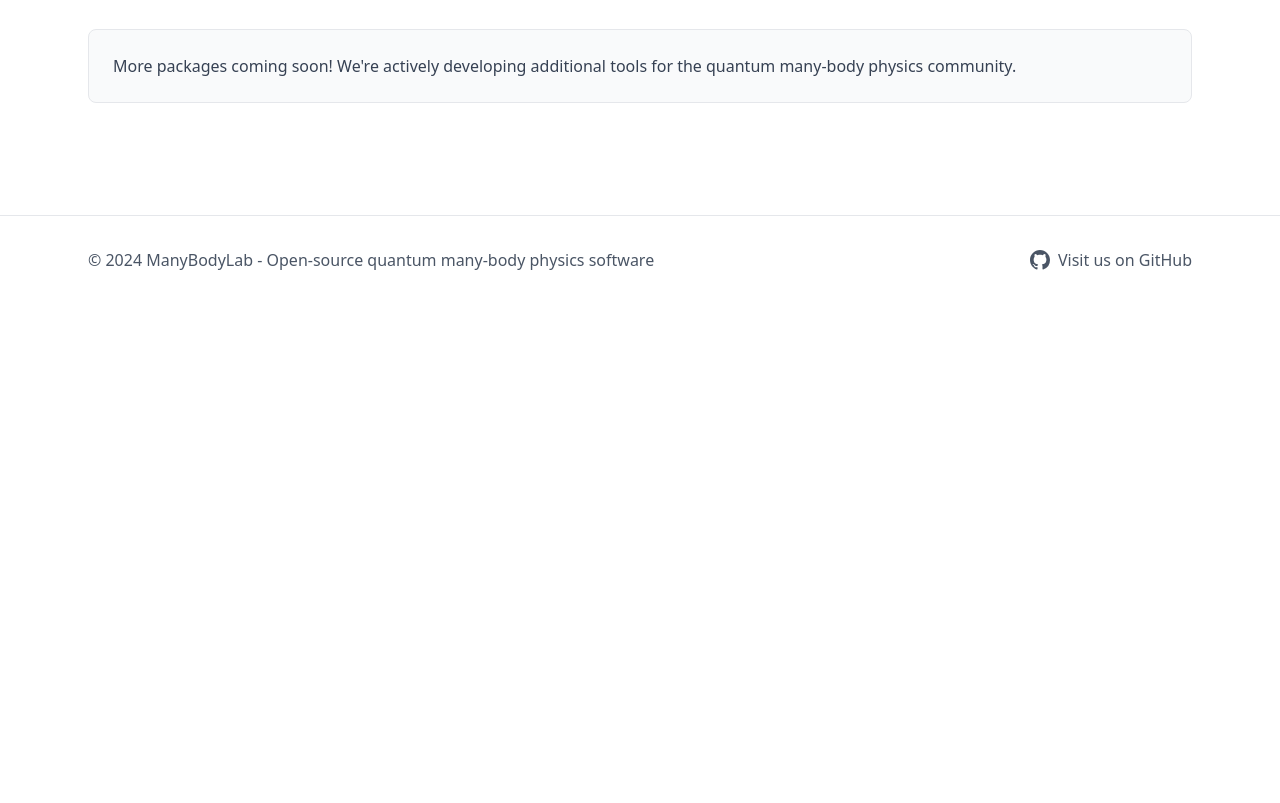
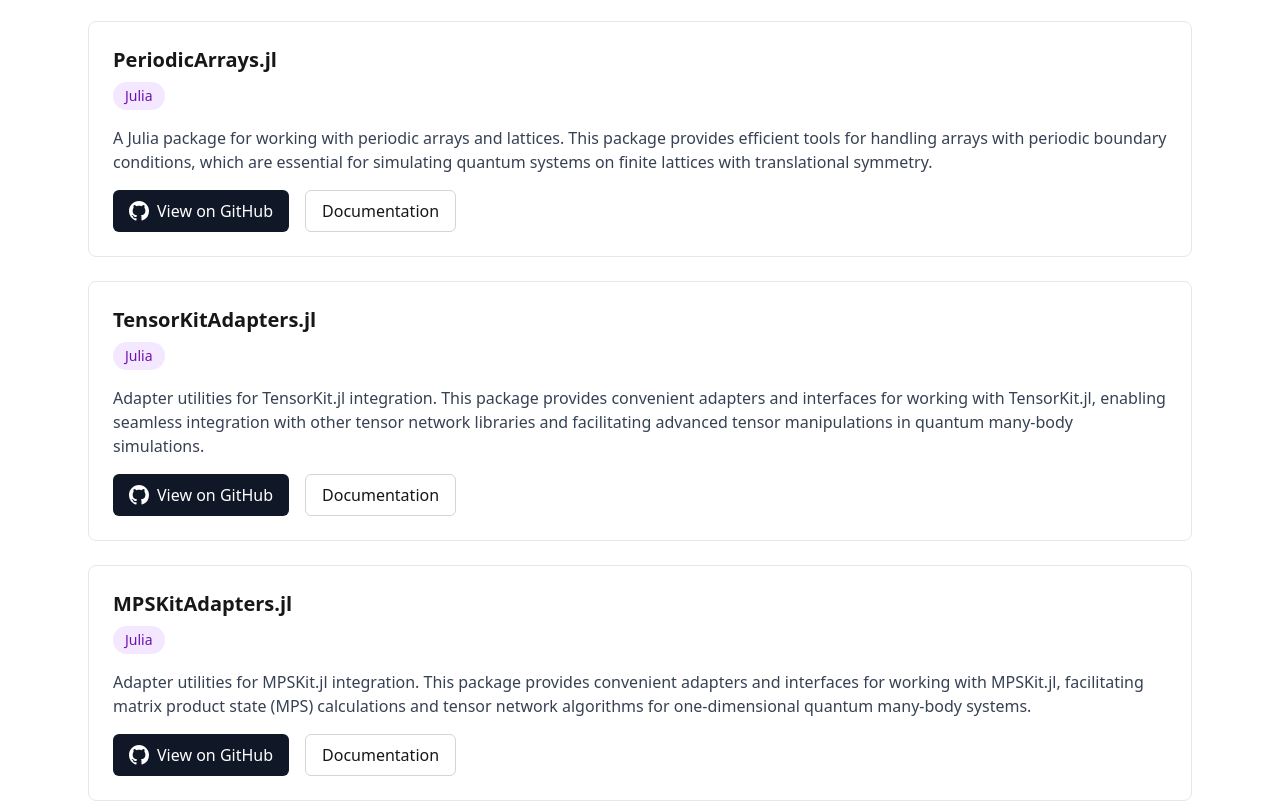
Before and after one commit to ManyBodyLab/manybodylabwebsite, a Next.js app: page / in a window 1280 px wide. Shown: the part 840-1643 px from the top of the page. Before the commit the page ends 1144 px from the top, so only its background shows below. Built offline with nearby package versions, Linux system fonts and the light colour scheme.

Commit message:
Add PeriodicArrays.jl, TensorKitAdapters.jl, and MPSKitAdapters.jl packages to website
Co-authored-by: AFeuerpfeil <36232041+AFeuerpfeil@users.noreply.github.com>

```diff
--- a/src/app/page.tsx
+++ b/src/app/page.tsx
@@ -90,13 +90,144 @@ export default function Home() {
                 </a>
               </div>
             </div>
-          </div>
 
-          <div className="mt-8 p-6 bg-gray-50 dark:bg-gray-900 rounded-lg border border-gray-200 dark:border-gray-800">
-            <p className="text-gray-700 dark:text-gray-300">
-              More packages coming soon! We&apos;re actively developing additional tools
-              for the quantum many-body physics community.
-            </p>
+            {/* PeriodicArrays.jl Card */}
+            <div className="border border-gray-200 dark:border-gray-800 rounded-lg p-6 hover:shadow-lg transition-shadow">
+              <div className="flex items-start justify-between mb-4">
+                <div>
+                  <h3 className="text-xl font-semibold mb-2">
+                    PeriodicArrays.jl
+                  </h3>
+                  <span className="inline-block px-3 py-1 text-sm bg-purple-100 dark:bg-purple-900 text-purple-800 dark:text-purple-200 rounded-full">
+                    Julia
+                  </span>
+                </div>
+              </div>
+              <p className="text-gray-700 dark:text-gray-300 mb-4">
+                A Julia package for working with periodic arrays and lattices. This package
+                provides efficient tools for handling arrays with periodic boundary conditions,
+                which are essential for simulating quantum systems on finite lattices with
+                translational symmetry.
+              </p>
+              <div className="flex gap-4">
+                <a
+                  href="https://github.com/ManyBodyLab/PeriodicArrays.jl"
+                  target="_blank"
+                  rel="noopener noreferrer"
+                  className="inline-flex items-center px-4 py-2 bg-gray-900 dark:bg-gray-100 text-white dark:text-gray-900 rounded-md hover:bg-gray-800 dark:hover:bg-gray-200 transition-colors"
+                >
+                  <svg
+                    className="w-5 h-5 mr-2"
+                    fill="currentColor"
+                    viewBox="0 0 24 24"
+                    xmlns="http://www.w3.org/2000/svg"
+                  >
+                    <path d="M12 0C5.37 0 0 5.37 0 12c0 5.31 3.435 9.795 8.205 11.385.6.105.825-.255.825-.57 0-.285-.015-1.23-.015-2.235-3.015.555-3.795-.735-4.035-1.41-.135-.345-.72-1.41-1.23-1.695-.42-.225-1.02-.78-.015-.795.945-.015 1.62.87 1.845 1.23 1.08 1.815 2.805 1.305 3.495.99.105-.78.42-1.305.765-1.605-2.67-.3-5.46-1.335-5.46-5.925 0-1.305.465-2.385 1.23-3.225-.12-.3-.54-1.53.12-3.18 0 0 1.005-.315 3.3 1.23.96-.27 1.98-.405 3-.405s2.04.135 3 .405c2.295-1.56 3.3-1.23 3.3-1.23.66 1.65.24 2.88.12 3.18.765.84 1.23 1.905 1.23 3.225 0 4.605-2.805 5.625-5.475 5.925.435.375.81 1.095.81 2.22 0 1.605-.015 2.895-.015 3.3 0 .315.225.69.825.57A12.02 12.02 0 0024 12c0-6.63-5.37-12-12-12z" />
+                  </svg>
+                  View on GitHub
+                </a>
+                <a
+                  href="https://manybodylab.github.io/PeriodicArrays.jl/dev"
+                  target="_blank"
+                  rel="noopener noreferrer"
+                  className="inline-flex items-center px-4 py-2 border border-gray-300 dark:border-gray-700 rounded-md hover:bg-gray-50 dark:hover:bg-gray-800 transition-colors"
+                >
+                  Documentation
+                </a>
+              </div>
+            </div>
+
+            {/* TensorKitAdapters.jl Card */}
+            <div className="border border-gray-200 dark:border-gray-800 rounded-lg p-6 hover:shadow-lg transition-shadow">
+              <div className="flex items-start justify-between mb-4">
+                <div>
+                  <h3 className="text-xl font-semibold mb-2">
+                    TensorKitAdapters.jl
+                  </h3>
+                  <span className="inline-block px-3 py-1 text-sm bg-purple-100 dark:bg-purple-900 text-purple-800 dark:text-purple-200 rounded-full">
+                    Julia
+                  </span>
+                </div>
+              </div>
+              <p className="text-gray-700 dark:text-gray-300 mb-4">
+                Adapter utilities for TensorKit.jl integration. This package provides
+                convenient adapters and interfaces for working with TensorKit.jl, enabling
+                seamless integration with other tensor network libraries and facilitating
+                advanced tensor manipulations in quantum many-body simulations.
+              </p>
+              <div className="flex gap-4">
+                <a
+                  href="https://github.com/ManyBodyLab/TensorKitAdapters.jl"
+                  target="_blank"
+                  rel="noopener noreferrer"
+                  className="inline-flex items-center px-4 py-2 bg-gray-900 dark:bg-gray-100 text-white dark:text-gray-900 rounded-md hover:bg-gray-800 dark:hover:bg-gray-200 transition-colors"
+                >
+                  <svg
+                    className="w-5 h-5 mr-2"
+                    fill="currentColor"
+                    viewBox="0 0 24 24"
+                    xmlns="http://www.w3.org/2000/svg"
+                  >
+                    <path d="M12 0C5.37 0 0 5.37 0 12c0 5.31 3.435 9.795 8.205 11.385.6.105.825-.255.825-.57 0-.285-.015-1.23-.015-2.235-3.015.555-3.795-.735-4.035-1.41-.135-.345-.72-1.41-1.23-1.695-.42-.225-1.02-.78-.015-.795.945-.015 1.62.87 1.845 1.23 1.08 1.815 2.805 1.305 3.495.99.105-.78.42-1.305.765-1.605-2.67-.3-5.46-1.335-5.46-5.925 0-1.305.465-2.385 1.23-3.225-.12-.3-.54-1.53.12-3.18 0 0 1.005-.315 3.3 1.23.96-.27 1.98-.405 3-.405s2.04.135 3 .405c2.295-1.56 3.3-1.23 3.3-1.23.66 1.65.24 2.88.12 3.18.765.84 1.23 1.905 1.23 3.225 0 4.605-2.805 5.625-5.475 5.925.435.375.81 1.095.81 2.22 0 1.605-.015 2.895-.015 3.3 0 .315.225.69.825.57A12.02 12.02 0 0024 12c0-6.63-5.37-12-12-12z" />
+                  </svg>
+                  View on GitHub
+                </a>
+                <a
+                  href="https://manybodylab.github.io/TensorKitAdapters.jl/dev"
+                  target="_blank"
+                  rel="noopener noreferrer"
+                  className="inline-flex items-center px-4 py-2 border border-gray-300 dark:border-gray-700 rounded-md hover:bg-gray-50 dark:hover:bg-gray-800 transition-colors"
+                >
+                  Documentation
+                </a>
+              </div>
+            </div>
+
+            {/* MPSKitAdapters.jl Card */}
+            <div className="border border-gray-200 dark:border-gray-800 rounded-lg p-6 hover:shadow-lg transition-shadow">
+              <div className="flex items-start justify-between mb-4">
+                <div>
+                  <h3 className="text-xl font-semibold mb-2">
+                    MPSKitAdapters.jl
+                  </h3>
+                  <span className="inline-block px-3 py-1 text-sm bg-purple-100 dark:bg-purple-900 text-purple-800 dark:text-purple-200 rounded-full">
+                    Julia
+                  </span>
+                </div>
+              </div>
+              <p className="text-gray-700 dark:text-gray-300 mb-4">
+                Adapter utilities for MPSKit.jl integration. This package provides
+                convenient adapters and interfaces for working with MPSKit.jl, facilitating
+                matrix product state (MPS) calculations and tensor network algorithms for
+                one-dimensional quantum many-body systems.
+              </p>
+              <div className="flex gap-4">
+                <a
+                  href="https://github.com/ManyBodyLab/MPSKitAdapters.jl"
+                  target="_blank"
+                  rel="noopener noreferrer"
+                  className="inline-flex items-center px-4 py-2 bg-gray-900 dark:bg-gray-100 text-white dark:text-gray-900 rounded-md hover:bg-gray-800 dark:hover:bg-gray-200 transition-colors"
+                >
+                  <svg
+                    className="w-5 h-5 mr-2"
+                    fill="currentColor"
+                    viewBox="0 0 24 24"
+                    xmlns="http://www.w3.org/2000/svg"
+                  >
+                    <path d="M12 0C5.37 0 0 5.37 0 12c0 5.31 3.435 9.795 8.205 11.385.6.105.825-.255.825-.57 0-.285-.015-1.23-.015-2.235-3.015.555-3.795-.735-4.035-1.41-.135-.345-.72-1.41-1.23-1.695-.42-.225-1.02-.78-.015-.795.945-.015 1.62.87 1.845 1.23 1.08 1.815 2.805 1.305 3.495.99.105-.78.42-1.305.765-1.605-2.67-.3-5.46-1.335-5.46-5.925 0-1.305.465-2.385 1.23-3.225-.12-.3-.54-1.53.12-3.18 0 0 1.005-.315 3.3 1.23.96-.27 1.98-.405 3-.405s2.04.135 3 .405c2.295-1.56 3.3-1.23 3.3-1.23.66 1.65.24 2.88.12 3.18.765.84 1.23 1.905 1.23 3.225 0 4.605-2.805 5.625-5.475 5.925.435.375.81 1.095.81 2.22 0 1.605-.015 2.895-.015 3.3 0 .315.225.69.825.57A12.02 12.02 0 0024 12c0-6.63-5.37-12-12-12z" />
+                  </svg>
+                  View on GitHub
+                </a>
+                <a
+                  href="https://manybodylab.github.io/MPSKitAdapters.jl/dev"
+                  target="_blank"
+                  rel="noopener noreferrer"
+                  className="inline-flex items-center px-4 py-2 border border-gray-300 dark:border-gray-700 rounded-md hover:bg-gray-50 dark:hover:bg-gray-800 transition-colors"
+                >
+                  Documentation
+                </a>
+              </div>
+            </div>
           </div>
         </section>
       </main>
```
